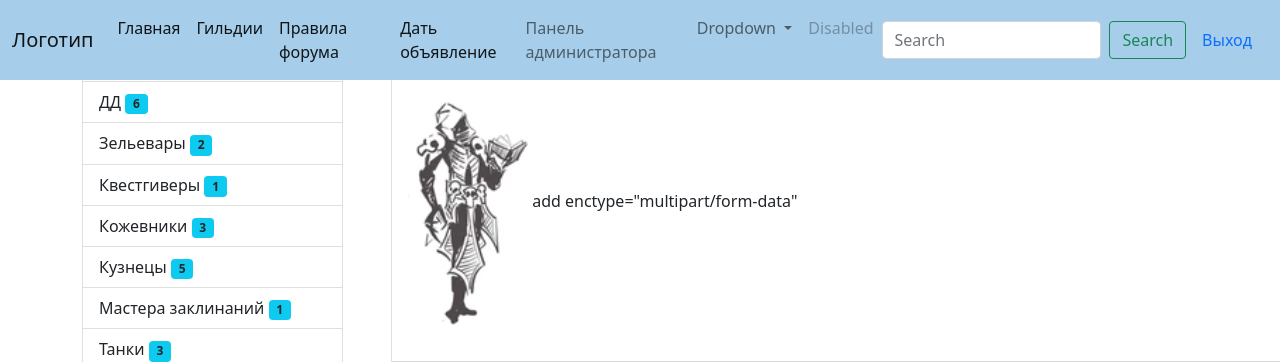
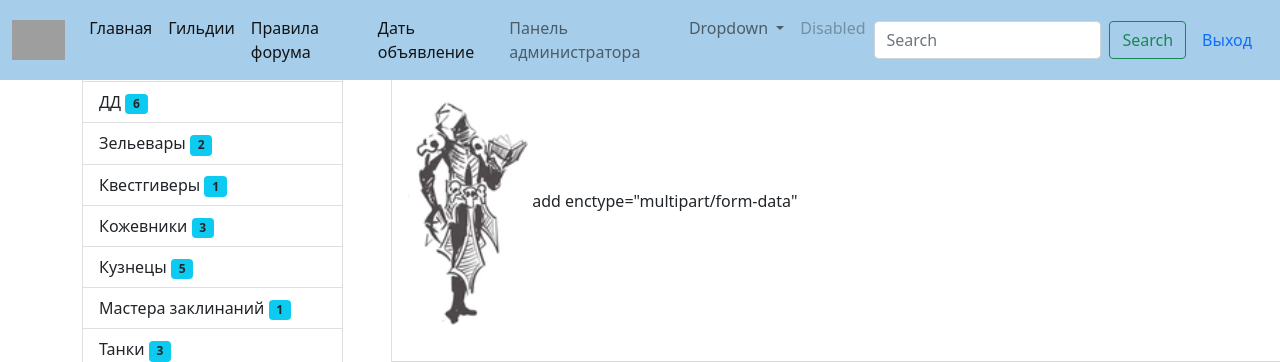
Before and after one commit to alex-artamonov/witebord, a Django app: page /ads/52 in a window 1280 px wide; the page is wider, and only the part inside the window is pictured. Shown: the top 362 px of that part. Run offline with Django 4.2, Linux system fonts and the light colour scheme; a user stored in the database is signed in; data comes from the database, SQL or seed files in the repository; parts of the project's set-up code (start-up, migrations or seed data) failed here and were passed over; grey boxes are pictures that could not be loaded.

Commit message:
add image to _navbar

```diff
--- a/templates/inc/_navbar.html
+++ b/templates/inc/_navbar.html
@@ -1,8 +1,10 @@
 <!-- navbar navbar-dark bg-dark -->
+{% load static %}
 <nav class="navbar fixed-top navbar-expand-lg navbar-light" style="background-color: #a6cde9;">
 <!--<nav class="navbar fixed-top navbar-expand-lg navbar-light" style="background-color: #a6cde9;">-->
     <div class="container-fluid">
-      <a class="navbar-brand" href="#">Логотип</a>
+      <!-- <a class="navbar-brand" href="#">Логотип</a> -->
+      <img src="{% static 'images/logo.png'%}" height="50" alt="the logo" class="navbar-brand">
       <button class="navbar-toggler" type="button" data-bs-toggle="collapse" data-bs-target="#navbarSupportedContent" aria-controls="navbarSupportedContent" aria-expanded="false" aria-label="Toggle navigation">
         <span class="navbar-toggler-icon"></span>
       </button>
```
Also changed, not shown: logo.png (deleted).
